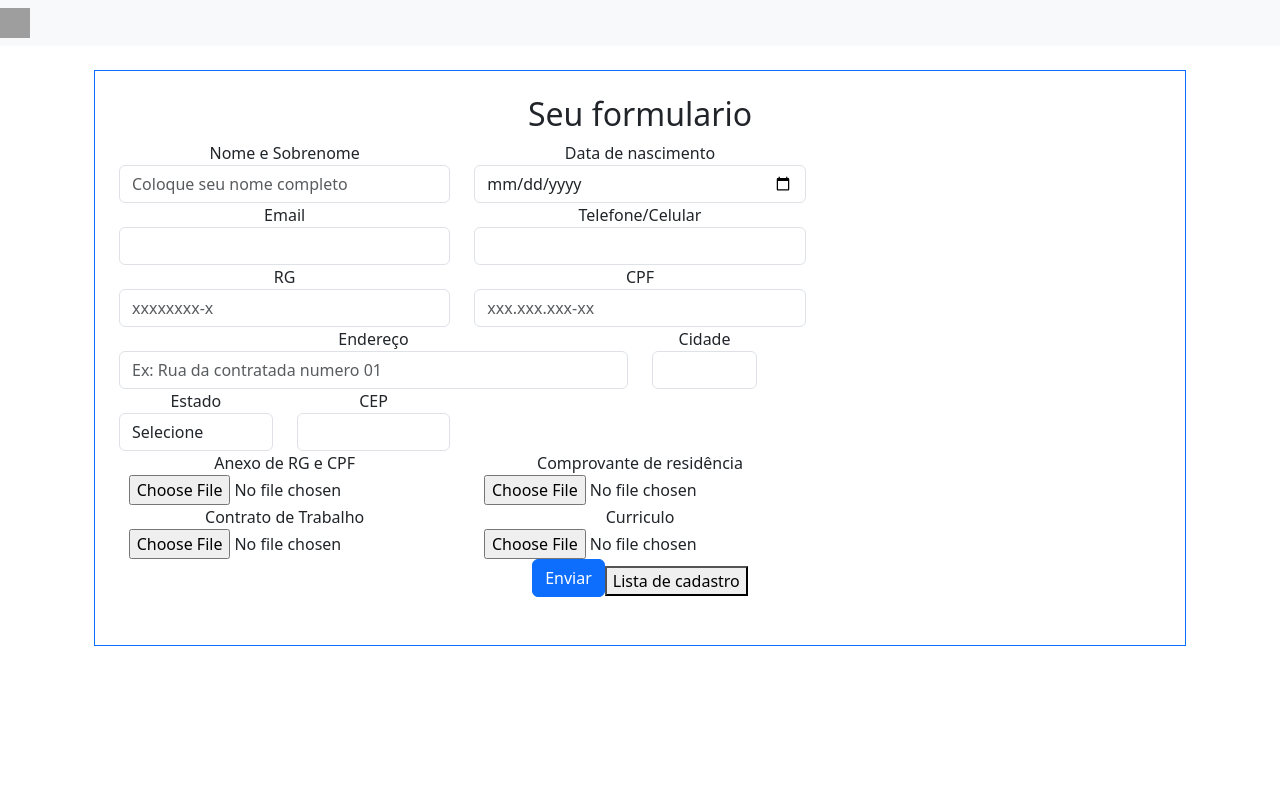
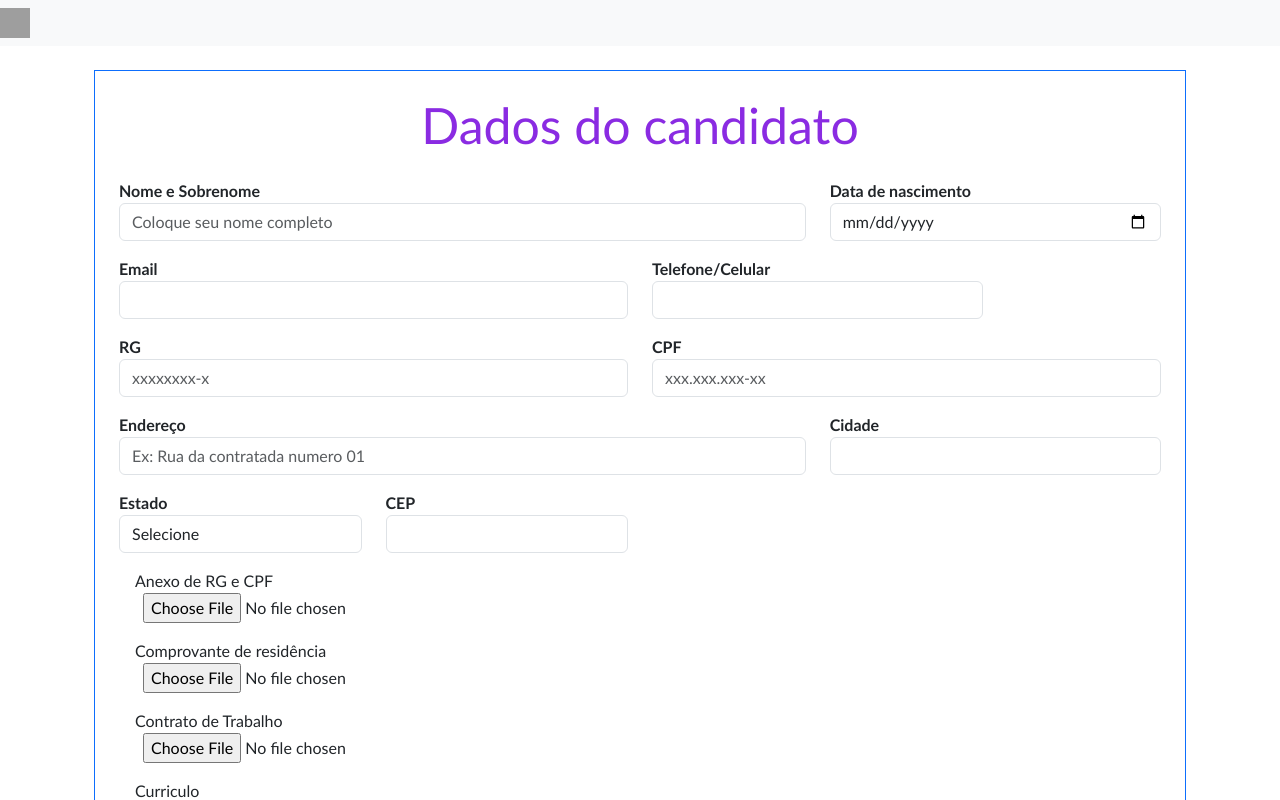
Before and after one commit to LysaKYoshikawa/portal_rh, a React (Create React App) app in the folder frontend-portal/: page / in a window 1280 px wide. Shown: the top 800 px of the page. Built offline with nearby package versions, Linux system fonts and the light colour scheme; grey boxes are pictures that could not be loaded.

Commit message:
style: change page forms

```diff
--- a/frontend-portal/src/App.css
+++ b/frontend-portal/src/App.css
@@ -1,5 +1,5 @@
 .App {
-  text-align: center;
+  font-family: "Gill Sans", sans-serif;
 }
 
 .App-logo {
--- a/frontend-portal/src/App.js
+++ b/frontend-portal/src/App.js
@@ -1,6 +1,6 @@
 import logo from './logo.svg';
 import './App.css';
-import CreateComponent from './components/CreateComponent'
+import CreateComponent from './components/create/CreateComponent'
 
 function App() {
   return (
--- /dev/null
+++ b/frontend-portal/src/components/create/CreateComponent.css
@@ -0,0 +1,12 @@
+
+.formulario{
+    font-size: 50px;
+    color: blueviolet;
+    text-align: center;
+}
+
+.label-text{
+    gap: 10%;
+    font-weight: bold;
+    text-align: right;
+}
--- a/frontend-portal/src/components/CreateComponent.jsx
+++ b/frontend-portal/src/components/create/CreateComponent.jsx
@@ -1,7 +1,7 @@
 import 'bootstrap/dist/css/bootstrap.css';
-
 import React, {useState} from 'react'
-import registerService from '../service/registerService';
+import './CreateComponent.css'
+import registerService from '../../service/registerService';
 import { useNavigate } from "react-router-dom";
 
 
@@ -64,15 +64,15 @@ function CreateComponent(){
         <div className="container p-4">
             <div className="d-flex p-4 justify-content-center border border-primary" >
                 <div className="mb-auto">
-                    <h2> Seu formulario</h2>
+                    <h2 class="formulario"> Dados do candidato</h2>
                     <form onSubmit={handleSubmit}>
                         <div className="row">
-                            <div className="form-group col-md-4">
-                                <label for="inputName">Nome e Sobrenome </label>
+                            <div className="form-group-lg col-md-8">
+                                <label className='label-text mt-3' for="inputName">Nome e Sobrenome </label>
                                 <input type="name" placeholder='Coloque seu nome completo' className="form-control" id="inputName" onChange={event => setName(event.target.value)} required/>
                             </div>
                             <div className="col-md-4">
-                                <label for="inputDate">Data de nascimento </label>
+                                <label className='label-text mt-3' for="inputDate">Data de nascimento </label>
                                 <input type="date"
                                 placeholder='Coloque seu nome completo'
                                 className="form-control"
@@ -81,28 +81,28 @@ function CreateComponent(){
                                 required/>
                             </div>
                             <div className="w-100"></div>
-                            <div className="col-md-4">
-                                <label for="inputEmail">Email</label>
+                            <div className="col-md-6">
+                                <label className='label-text mt-3' for="inputEmail">Email</label>
                                 <input type="email" className="form-control" id="inputEmail"
                                 onChange={event => setEmail(event.target.value)}
                                 required/>
                             </div>
                             <div className="col-md-4">
-                                <label for="inputCel">Telefone/Celular</label>
+                                <label className='label-text mt-3' for="inputCel">Telefone/Celular</label>
                                 <input type="number" className="form-control" id="inputCel"
                                 onChange={event => setCel(event.target.value)}
                                 required/>
                             </div>
                             <div className="w-100"></div>
-                            <div className="col-md-4">
-                                <label for="inputRg">RG</label>
+                            <div className="col-md-6">
+                                <label className='label-text mt-3' for="inputRg">RG</label>
                                 <input type="text" className="form-control" id="inputRg"
                                 onChange={event => setRg(event.target.value)}
                                 placeholder='xxxxxxxx-x'
                                 required/>
                             </div>
-                            <div className="col-md-4">
-                                <label for="inputCpf">CPF</label>
+                            <div className="col-md-6">
+                                <label className='label-text mt-3' for="inputCpf">CPF</label>
                                 <input type="text" className="form-control" id="inputCpf"
                                 onChange={event => setCpf(event.target.value)}
                                 placeholder='xxx.xxx.xxx-xx'
@@ -110,27 +110,25 @@ function CreateComponent(){
                             </div>
                             <div className="w-100"></div>
 
-                            <div className=" col-md-6">
-                                <label for="inputAddress">Endereço</label>
+                            <div className=" col-md-8">
+                                <label className='label-text mt-3' for="inputAddress">Endereço</label>
                                 <input type="text" className="form-control" id="inputAddress2"
                                 placeholder="Ex: Rua da contratada numero 01"
                                 onChange={event => setAddress(event.target.value)}
                                 required/>
                             </div>
 
-                            <div className="col-md-5">
-                                <div className="form-group col-md-3">
-                                    <label for="inputCity">Cidade</label>
-                                    <input type="text" className="form-control"
-                                    onChange={event => setCity(event.target.value)}
-                                    id="inputCity"/>
-                                </div>
+                            <div className="col-md-4">
+                                <label className='label-text mt-3' for="inputCity">Cidade</label>
+                                <input type="text" className="form-control"
+                                onChange={event => setCity(event.target.value)}
+                                id="inputCity"/>
                             </div>
 
                             <div className="w-100"></div>
 
-                            <div className="form-group col-md-2">
-                                <label for="inputState">Estado</label>
+                            <div className="form-group col-md-3">
+                                <label className='label-text mt-3' for="inputState">Estado</label>
                                 <select id="inputState" className="form-control" onChange={event => setState(event.target.value)}>
                                     <option selected>Selecione</option>
                                     <option>AC</option>
@@ -162,8 +160,8 @@ function CreateComponent(){
 
                                 </select>
                             </div>
-                            <div className="form-group col-md-2">
-                                <label for="inputZip">CEP</label>
+                            <div className="form-group col-md-3">
+                                <label className='label-text mt-3' for="inputZip">CEP</label>
                                 <input type="text" className="form-control"
                                 onChange={event => setZip(event.target.value)}
                                 id="inputZip"/>
@@ -171,43 +169,42 @@ function CreateComponent(){
                             <div className="w-100"></div>
 
                         </div>
-                        <div className="row">
-                            <div className="col-md-4">
+
+                        <form class="col-md-3">
+                            <div className="form-group m-3">
                                 <label for="fileDoc">Anexo de RG e CPF</label>
-                                <input type="file" className="form-control-file" id="fileDoc"
+                                <input type="file" className="form-control-file mx-2" id="fileDoc"
                                 onChange={event => setFileDoc(event.target.files[0])}
                                 required/>
                             </div>
-
-                            <div className="col-md-4">
+                            <div className="form-group m-3">
                                 <label for="fileAddress">Comprovante de residência</label>
-                                <input type="file" className="form-control-file" id="fileAddress"
+                                <input type="file" className="form-control-file mx-2" id="fileAddress"
                                 onChange={event => setFileAddress(event.target.files[0])}
                                 required/>
                             </div>
-                            <div className="w-100"></div>
-                            <div className="col-md-4">
+                            <div className="form-group m-3">
                                 <label for="fileEmployContract">Contrato de Trabalho</label>
-                                <input type="file" className="form-control-file" id="fileEmployContract"
+                                <input type="file" className="form-control-file mx-2" id="fileEmployContract"
                                 onChange={event => setFileEmployContract(event.target.files[0])}
                                 required/>
                             </div>
-                            <div className="col-md-4">
+                            <div className="form-group m-3">
                                 <label for="fileResume">Curriculo</label>
-                                <input type="file" className="form-control-file" id="fileResume"
+                                <input type="file" className="form-control-file mx-2" id="fileResume"
                                 onChange={event => setFileResume(event.target.files[0])}
                                 required/>
                             </div>
-                            <div className="w-100"></div>
+                        </form>
 
-                        </div>
+
 
 
 
                         <button type="submit" className="btn btn-primary mb-2">Enviar</button>
 
 
-                        <button classNameNameName="btn btn-secondary btn-sm mr-3" onClick={() => navigate("/show")}>Lista de cadastro</button>
+                        <button className="btn btn-secondary btn-sm mr-3" onClick={() => navigate("/show")}>Lista de cadastro</button>
 
 
 
--- a/frontend-portal/src/index.css
+++ b/frontend-portal/src/index.css
@@ -1,8 +1,6 @@
 body {
   margin: 0;
-  font-family: -apple-system, BlinkMacSystemFont, 'Segoe UI', 'Roboto', 'Oxygen',
-    'Ubuntu', 'Cantarell', 'Fira Sans', 'Droid Sans', 'Helvetica Neue',
-    sans-serif;
+  font-family: sans-serif;
   -webkit-font-smoothing: antialiased;
   -moz-osx-font-smoothing: grayscale;
 }
```
